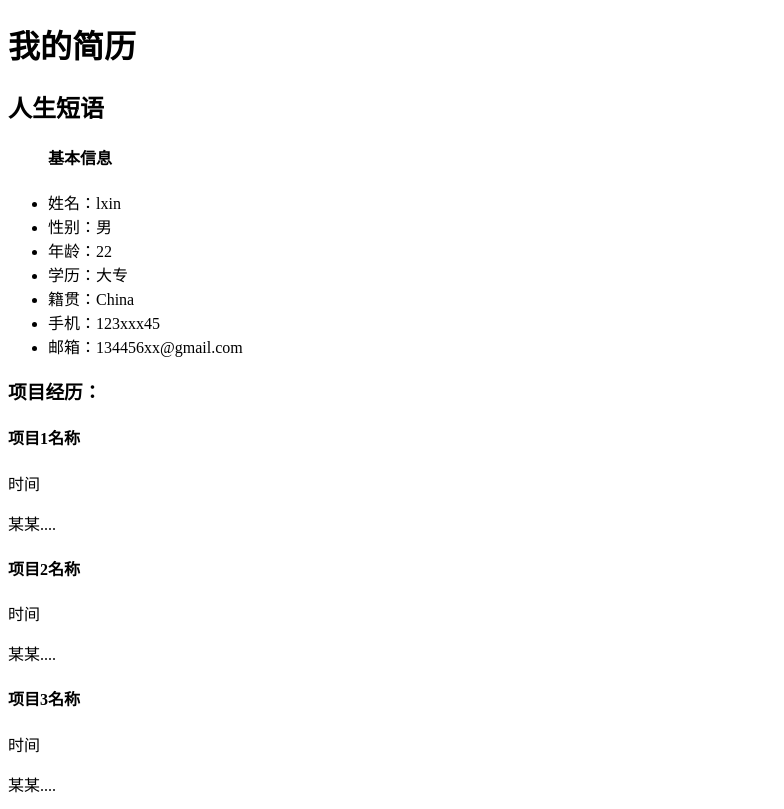
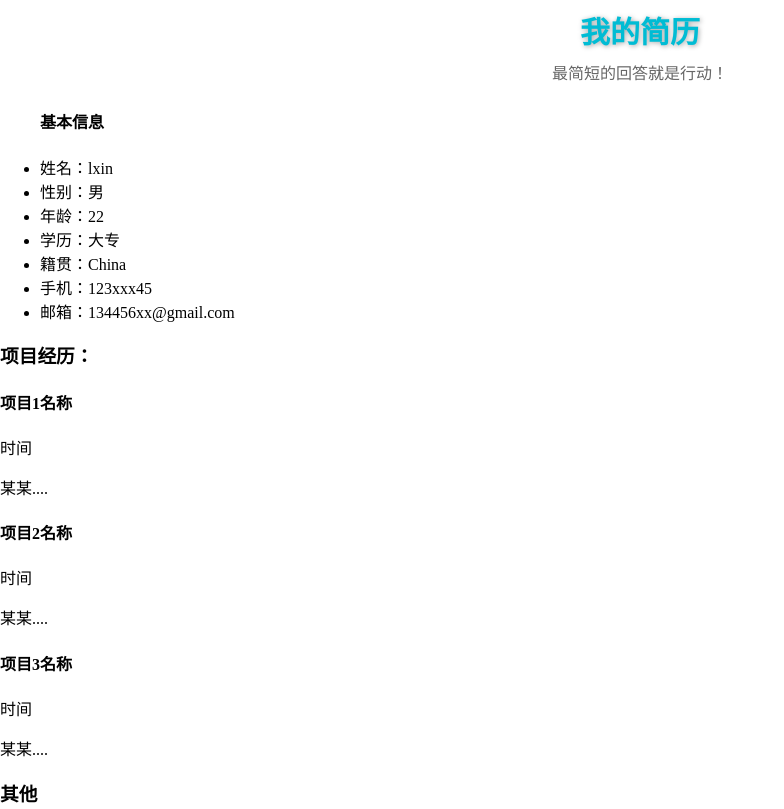
Before and after one commit to Longx/IFE-2018, a plain HTML site: page task_02/index.html in a window 1280 px wide. Shown: the top 809 px of the page, without its empty margins (0-784 px from the left). Drawn offline with Linux system fonts and the light colour scheme.

Commit message:
task_02 modify css

```diff
--- a/task_02/index.html
+++ b/task_02/index.html
@@ -7,10 +7,33 @@
     <meta name="keywords" content="主要关键词">
     <meta name="description" content="描述">
     <title>my Task Two</title>
+    <style>
+        html,body{
+            margin: 0;
+            padding: 0;
+            font-family: serif,'微软雅黑';
+        }
+        h1{
+            font-size: 30px;
+            margin-top: 8px;
+            margin-bottom: 4px;
+            text-align: center;
+            text-shadow: 1px 1px 5px #a2a4a5;
+            color: #00bcd4;
+        }
+        h2{
+            text-align: center;
+            font-size: 16px;
+            font-weight: normal;
+            color: #666;
+            margin: 0 auto 10px;
+            padding: 4px;
+        }
+    </style>
 </head>
 <body>
     <h1>我的简历</h1>
-    <h2>人生短语</h2>
+    <h2>最简短的回答就是行动！</h2>
     <ul>
         <h4>基本信息</h4>
         <li>姓名：lxin</li>
```
